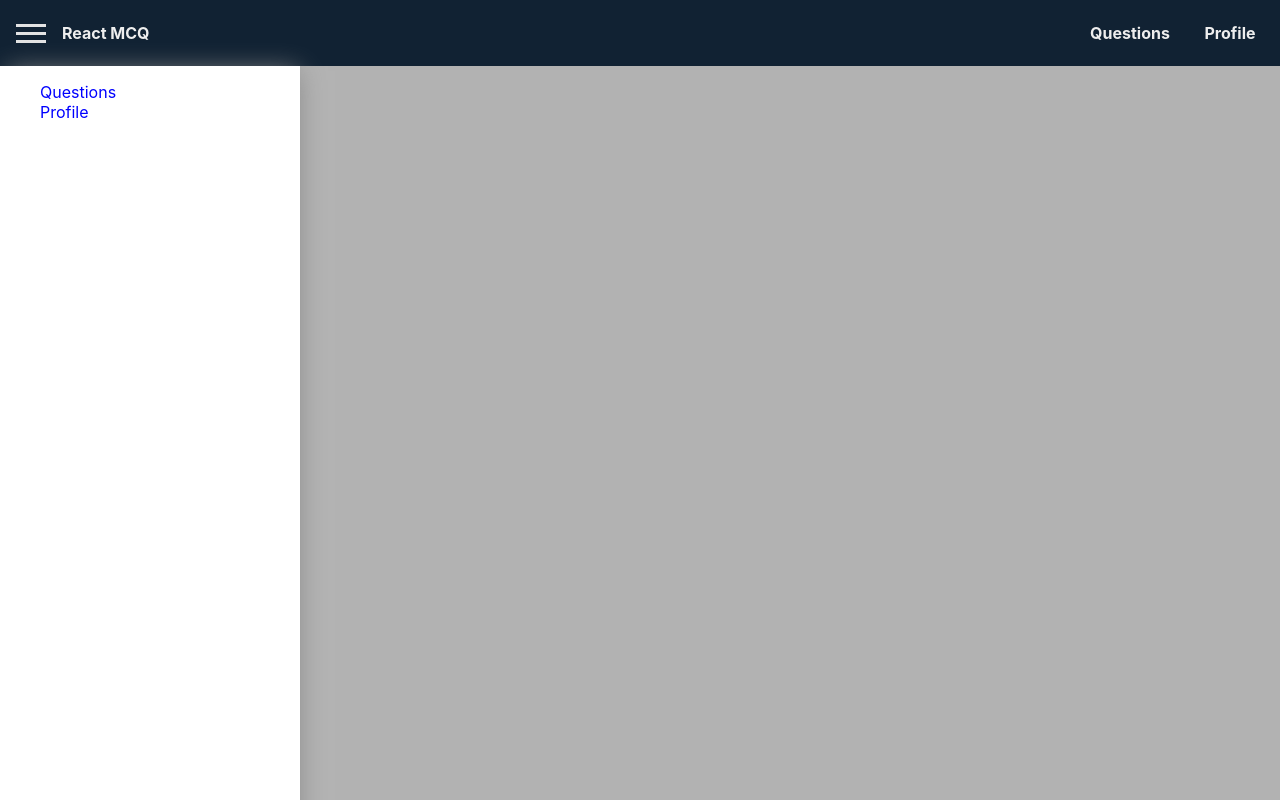
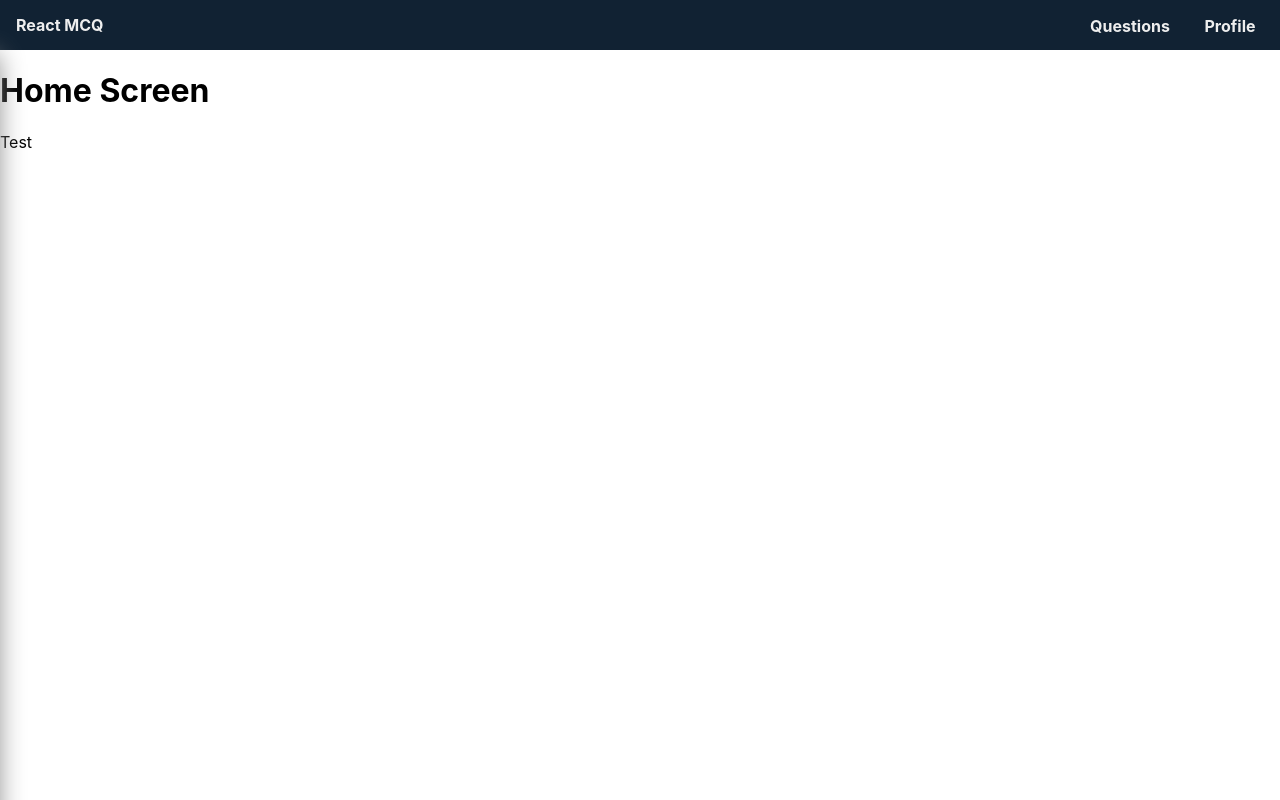
Before and after one commit to nipuna777/react-mcq, a React (Create React App) app: page / in a window 1280 px wide. Built offline with nearby package versions, Linux system fonts and the light colour scheme.

Commit message:
added side nav

```diff
--- a/src/App.js
+++ b/src/App.js
@@ -16,30 +16,34 @@ class App extends Component {
     };
 
     drawerToggleClickHandler = () => {
-        this.setState((prevState) => (
-            { sideDrawerOpen: !prevState.sideDrawerOpen }
-        ));
+        this.setState(prevState => ({ sideDrawerOpen: !prevState.sideDrawerOpen }));
+    };
+
+    backdropClickHandler = () => {
+        this.setState(this.setState({ sideDrawerOpen: false }));
     };
 
     render() {
-        const ScreensRoot = () => (
-            <Router>
-                <div style={{ height: '100vh' }}>
-                    <Toolbar />
-                    <SideDrawer />
-                    <Backdrop />
-                    <Switch>
-                        <Route path="/" component={HomeScreen} exact />
-                        <Route path="/question" component={QuestionScreen} />
-                        <Route path="/profile" component={ProfileScreen} />
-                    </Switch>
-                </div>
-            </Router>
-        );
+        let backDrop;
+
+        if (this.state.sideDrawerOpen) {
+            backDrop = <Backdrop click={this.backdropClickHandler} />;
+        }
 
         return (
             <div>
-                <ScreensRoot />
+                <Router>
+                    <div>
+                        <Toolbar drawerClickHandler={this.drawerToggleClickHandler} />
+                        <SideDrawer isOpen={this.state.sideDrawerOpen} />
+                        {backDrop}
+                        <Switch>
+                            <Route path="/" component={HomeScreen} exact />
+                            <Route path="/question" component={QuestionScreen} />
+                            <Route path="/profile" component={ProfileScreen} />
+                        </Switch>
+                    </div>
+                </Router>
             </div>
         );
     }
--- a/src/components/Backdrop/Backdrop.js
+++ b/src/components/Backdrop/Backdrop.js
@@ -3,7 +3,7 @@ import React from 'react';
 import './Backdrop.css';
 
 const backdrop = props => (
-    <div className="backdrop"></div>
+    <div className="backdrop" onClick={props.click}></div>
 );
 
 export default backdrop;
--- a/src/components/SideDrawer/DrawerToggleButton.js
+++ b/src/components/SideDrawer/DrawerToggleButton.js
@@ -3,7 +3,7 @@ import React from 'react';
 import './DrawerToggleButton.css';
 
 const drawerToggleButton = props => (
-    <button className="toggle-button">
+    <button className="toggle-button" onClick={props.click}>
         <div className="toggle-button__line" />
         <div className="toggle-button__line" />
         <div className="toggle-button__line" />
--- a/src/components/SideDrawer/SideDrawer.css
+++ b/src/components/SideDrawer/SideDrawer.css
@@ -1,13 +1,19 @@
 .side-drawer {
     height: 100vh;
     position: fixed;
-    top: 66px;
+    top: 50px;
     left: 0;
     width: 70%;
     max-width: 300px;
     background: white;
     box-shadow: 3px 0 25px -5px #888888;
     z-index: 200;
+    transform: translateX(-100%);
+    transition: transform 0.2s ease-out;
+}
+
+.side-drawer.open {
+    transform: translateX(0);
 }
 
 .side-drawer ul {
--- a/src/components/SideDrawer/SideDrawer.js
+++ b/src/components/SideDrawer/SideDrawer.js
@@ -3,8 +3,15 @@ import { Link } from 'react-router-dom';
 
 import './SideDrawer.css';
 
-const sideDrawer = props => (
-    <nav className="side-drawer">
+const sideDrawer = props => {
+
+    let drawerClass = "side-drawer"
+    if (props.isOpen) {
+        drawerClass = "side-drawer open"
+    }
+
+    return (
+        <nav className={drawerClass}>
             <ul>
                 <li>
                     <Link to="/question">Questions</Link>
@@ -14,6 +21,7 @@ const sideDrawer = props => (
                 </li>
             </ul>
         </nav>
-);
+    )
+};
 
 export default sideDrawer;
--- a/src/components/Toolbar/Toolbar.css
+++ b/src/components/Toolbar/Toolbar.css
@@ -5,6 +5,7 @@
     list-style: none;
     width: 100%;
     background: #123;
+    height: 50px;
 }
 
 .nav-bar__logo {
@@ -14,13 +15,8 @@
     align-self: center;
 }
 
-.nav-bar ul {
-    margin: .5em 0;
-}
-
 .nav-bar li {
     min-width: 100px;
-    height: 50px;
     float: left;
     text-align: center;
     display: flex;
@@ -33,3 +29,15 @@
     margin: auto 0;
     width: 100%;
 }
+
+@media(max-width: 768px) {
+    .nav-bar__items {
+        display: none;
+    }
+}
+
+@media(min-width: 769px) {
+    .toggle-button {
+        display: none;
+    }
+}
--- a/src/components/Toolbar/Toolbar.js
+++ b/src/components/Toolbar/Toolbar.js
@@ -7,7 +7,8 @@ import './Toolbar.css';
 const Toolbar = props => (
     <header>
         <nav className="nav-bar">
-            <DrawerToggleButton className="nav-bar__hamburger"></DrawerToggleButton>
+            <DrawerToggleButton className="nav-bar__hamburger" click={props.drawerClickHandler}>
+            </DrawerToggleButton>
             <div className="nav-bar__logo">
                 <Link to="/">React MCQ</Link>
             </div>
```
Also changed, not shown: src/screens/About.js (added, +14 -0 lines). Lines whose indentation alone changed are shown as unchanged.
